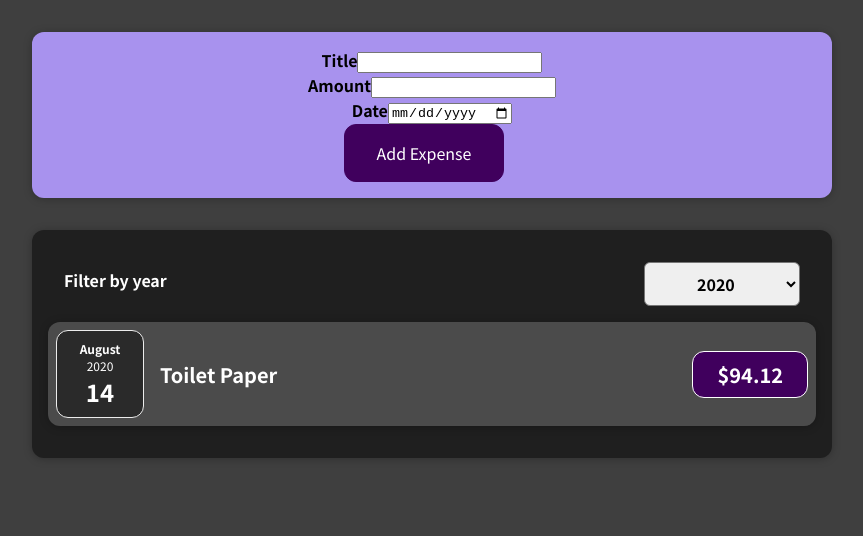
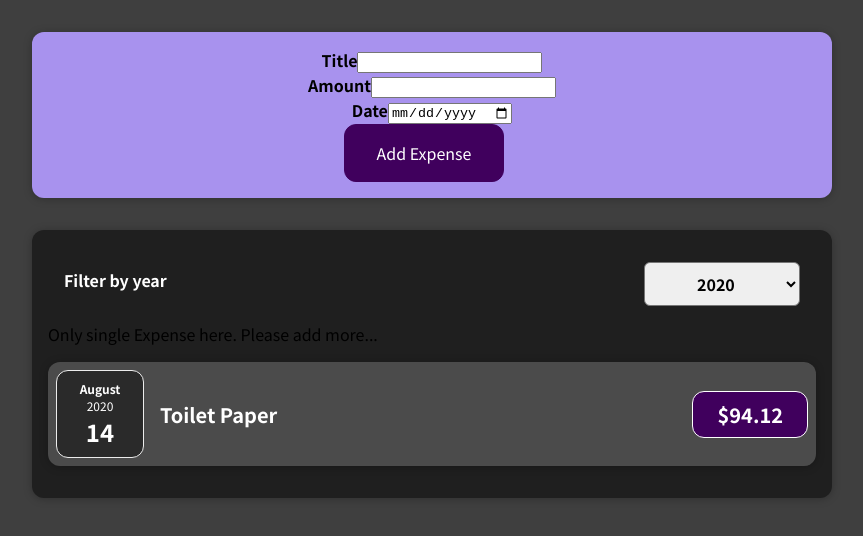
Before and after one commit to Ganeshbjamkar/GettingStartedWithReactjs, a React (Create React App) app: page / in a window 1280 px wide. Shown: the top 536 px of the page, without its empty margins (208-1071 px from the left). Built offline with nearby package versions, Linux system fonts and the light colour scheme.

Commit message:
sorting single element

```diff
--- a/src/components/NewExpense/NewExpensse.js
+++ b/src/components/NewExpense/NewExpensse.js
@@ -3,7 +3,7 @@ import "./NewExpense.css";
 import ExpenseForm from "./ExpenseForm";
 
 const NewExpense = (props) => {
-  const onSaveExpenseDataHandler = (enteredExpenseData) =>{
+  const onSaveExpenseDataHandler = (enteredExpenseData) => {
     const expenseData = {
       ...enteredExpenseData,
       id: Math.random().toString()
@@ -14,7 +14,7 @@ const NewExpense = (props) => {
 
   return (
     <div className="new-expense">
-      <ExpenseForm onSaveExpenseData = {onSaveExpenseDataHandler} />
+      <ExpenseForm onSaveExpenseData={onSaveExpenseDataHandler} />
     </div>
   );
 };
--- a/src/components/expenses/Expenses.js
+++ b/src/components/expenses/Expenses.js
@@ -16,20 +16,37 @@ const Expenses = (props) => {
     return expense.date.getFullYear().toString() === filteredYear;
   });
 
+  let expensesContent = <p>No Expenses Found.</p>
+
+  if (filteredExpenses.length > 0) {
+    expensesContent = filteredExpenses.map((expense) => (
+      <ExpenseItem
+        key={expense.id}
+        title={expense.title}
+        amount={expense.amount}
+        date={expense.date}
+      />
+    ))
+  }
+
+  if (filteredExpenses.length === 1) {
+    expensesContent = (
+      <>
+        <p>Only single Expense here. Please add more...</p>
+        {expensesContent}
+      </>
+    )
+  }
+
   return (
     <Card className="expenses">
       <ExpensesFilter
         selected={filteredYear}
         onChangeFilter={filterChangeHandler}
       />
-      {filteredExpenses.map((expense) => (
-        <ExpenseItem
-          key={expense.id}
-          title={expense.title}
-          amount={expense.amount}
-          date={expense.date}
-        />
-      ))}
+
+      {expensesContent}
+
     </Card>
   );
 };
```
